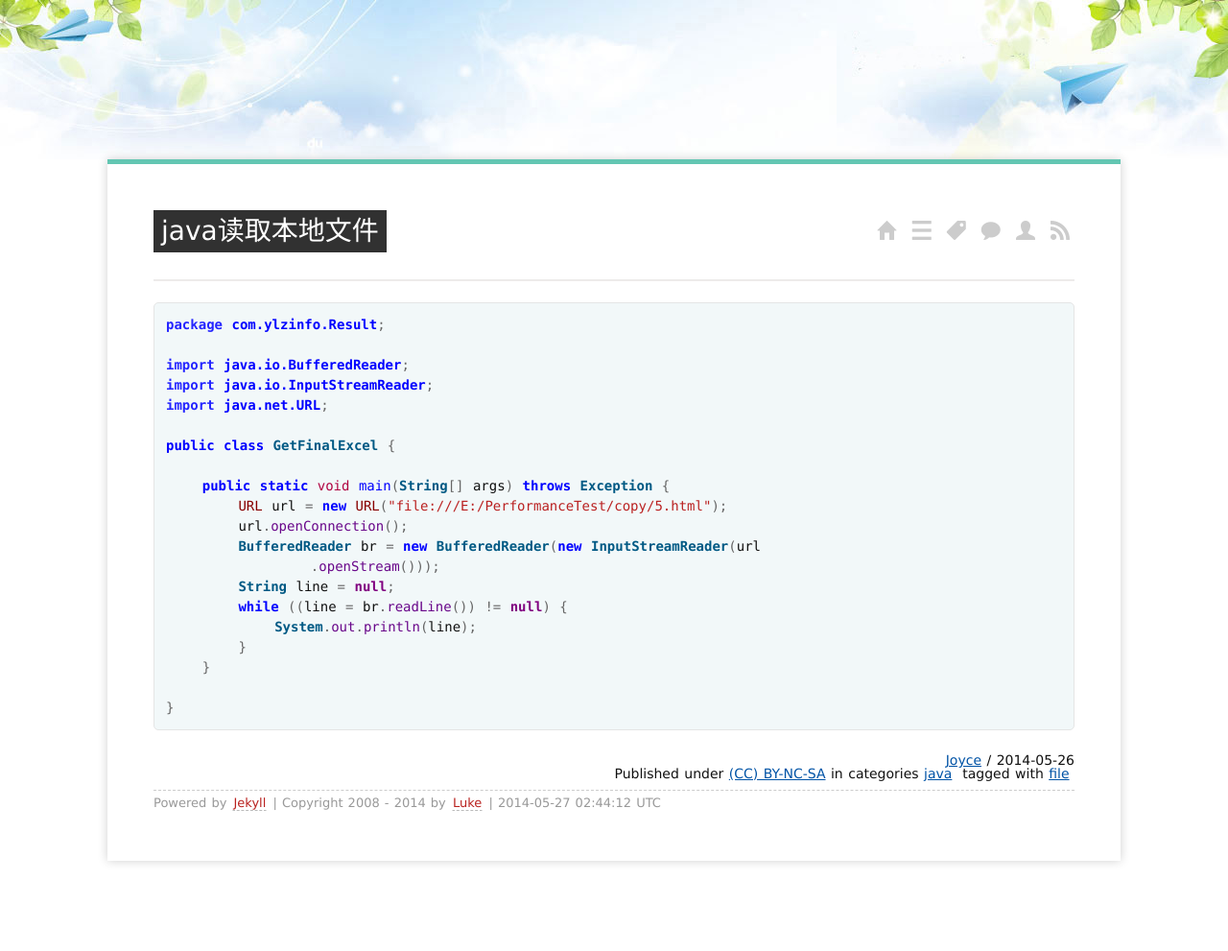
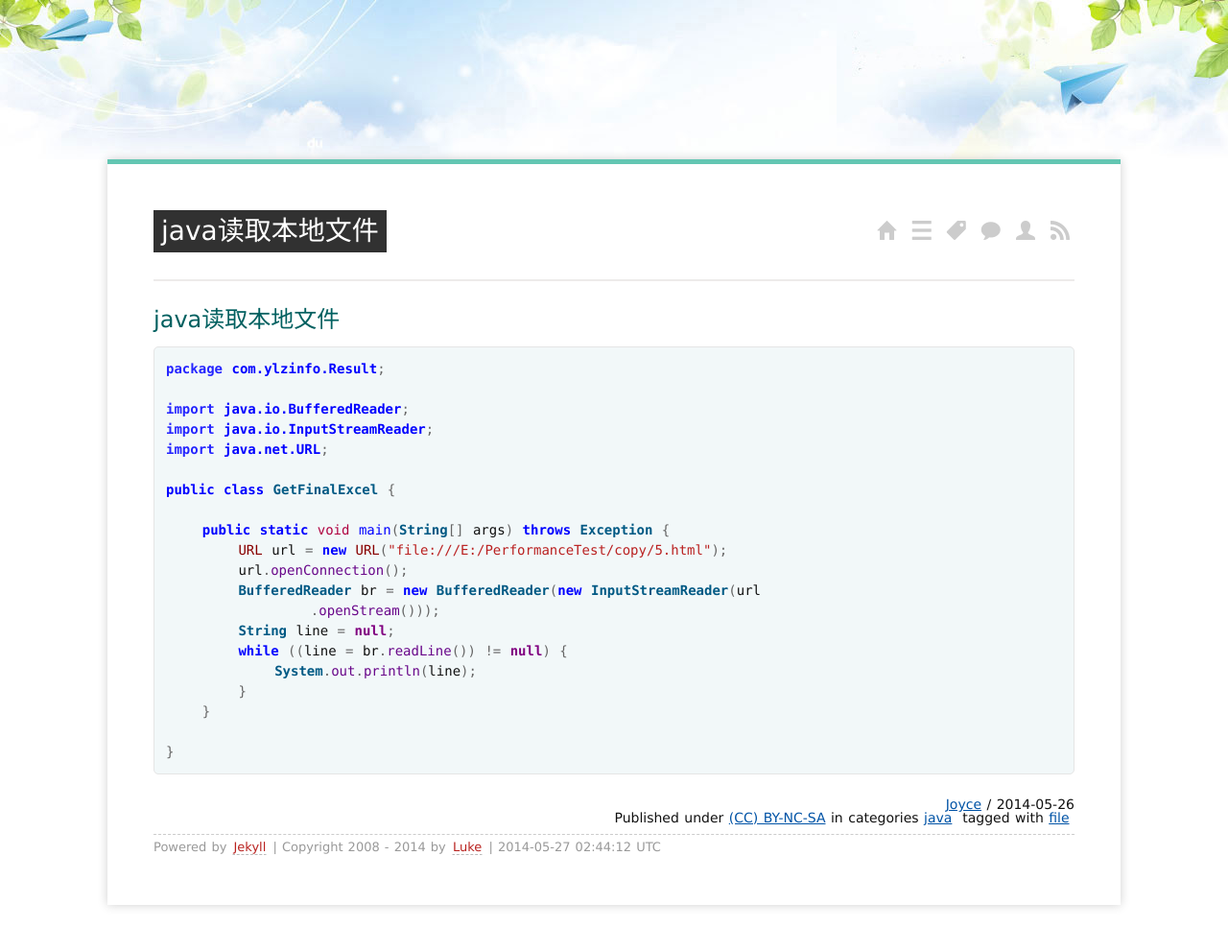
Before and after one commit to minghongjun/minghongjun.github.io, a Jekyll site: the page built from _posts/2014/2014-05-26-Java-读取本地文件.md, in a window 1280 px wide. Shown: the whole page at 96% size. Built offline with Jekyll 4.4.1, drawn with Linux system fonts in a browser that asks for light colours; Markdown is read by kramdown in place of the engine named in the settings; comment, search, counter and statistics services are not loaded; before the commit the page ends 945 px from its top, so only the background shows below that.

Commit message:
daily updates

```diff
--- a/_posts/2014/2014-05-26-Java-读取本地文件.md
+++ b/_posts/2014/2014-05-26-Java-读取本地文件.md
@@ -4,6 +4,8 @@ title: java读取本地文件
 categories: java
 tags: file
 ---
+
+## java读取本地文件
 
 {% highlight java %}
 package com.ylzinfo.Result;
```
